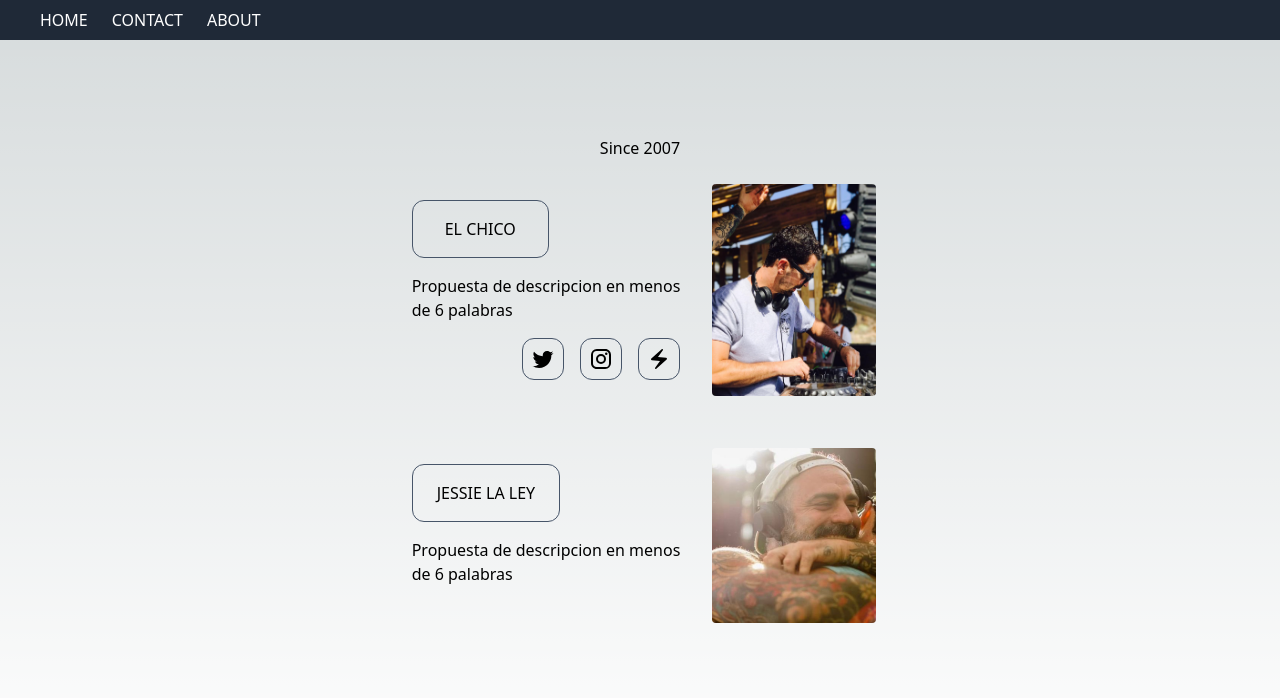
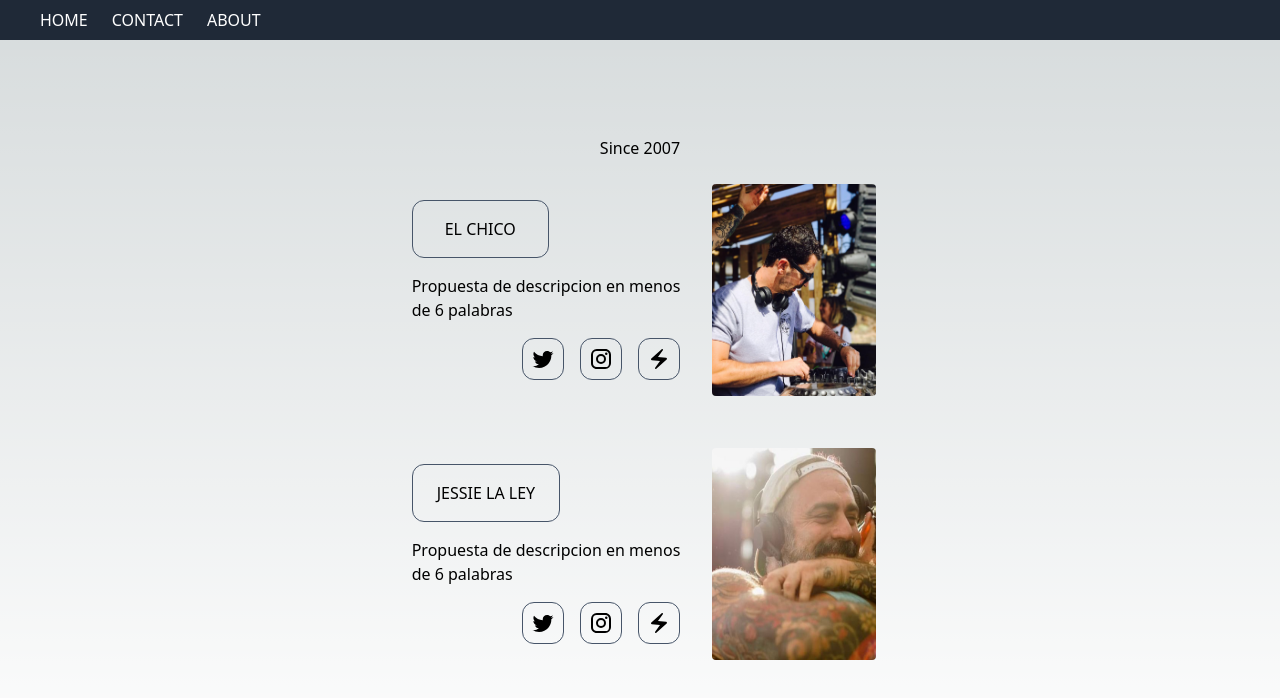
Before and after one commit to dearmascarlos/trash-project, a Next.js app: page /about in a window 1280 px wide. Shown: the top 698 px of the page. Built offline with nearby package versions, Linux system fonts and the light colour scheme.

Commit message:
build for prod

```diff
--- a/app/about/chico/page.js
+++ b/app/about/chico/page.js
@@ -1,7 +1,7 @@
 const Chico = () => {
   return (
-    <div className="flex w-full h-full mt-16 justify-center items-center">
-      EL CHICO PROFILE
+    <div className="flex w-full h-full mt-24 justify-center items-center">
+      EL CHICO
     </div>
   );
 };
--- a/app/about/page.js
+++ b/app/about/page.js
@@ -27,12 +27,17 @@ const About = () => {
               Propuesta de descripcion en menos<br></br> de 6 palabras
             </a>
             <div className="flex self-end gap-4">
+              <Link href={"https://www.twitter.com"}>
                 <div className="w-fit flex self-end border border-slate-600 rounded-xl py-2 px-2 ">
                   <TwitterIcon />
                 </div>
+              </Link>
+              <Link href={"https://www.instagram.com"}>
                 <div className="w-fit flex self-end border border-slate-600 rounded-xl py-2 px-2 ">
                   <InstagramIcon />
                 </div>
+              </Link>
+
               <div className="w-fit flex self-end border border-slate-600 rounded-xl py-2 px-2 ">
                 <ElectricBoltIcon />
               </div>
@@ -56,6 +61,22 @@ const About = () => {
             <a>
               Propuesta de descripcion en menos<br></br> de 6 palabras
             </a>
+            <div className="flex self-end gap-4">
+              <Link href={"https://www.twitter.com"}>
+                <div className="w-fit flex self-end border border-slate-600 rounded-xl py-2 px-2 ">
+                  <TwitterIcon />
+                </div>
+              </Link>
+              <Link href={"https://www.instagram.com"}>
+                <div className="w-fit flex self-end border border-slate-600 rounded-xl py-2 px-2 ">
+                  <InstagramIcon />
+                </div>
+              </Link>
+
+              <div className="w-fit flex self-end border border-slate-600 rounded-xl py-2 px-2 ">
+                <ElectricBoltIcon />
+              </div>
+            </div>
           </div>
           <Image
             alt="about-chico"
```
Lines whose indentation alone changed are shown as unchanged.
